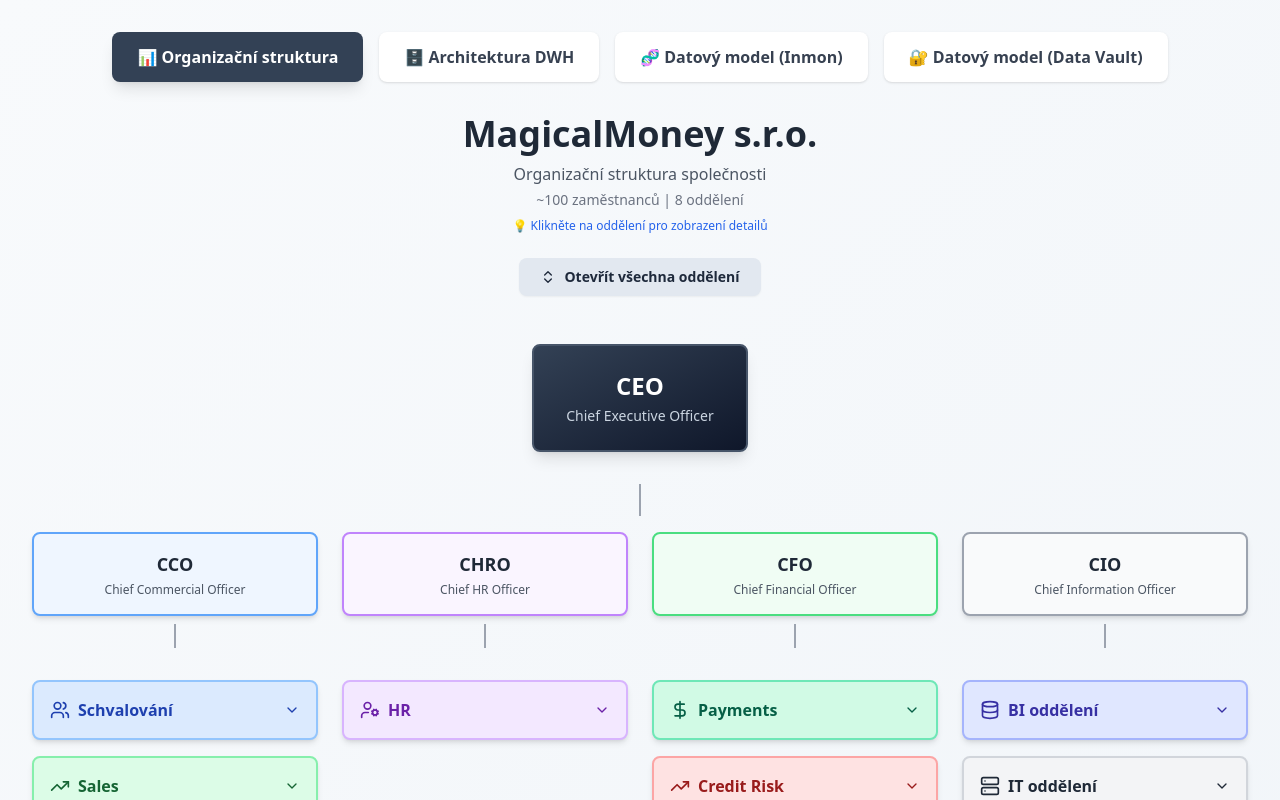
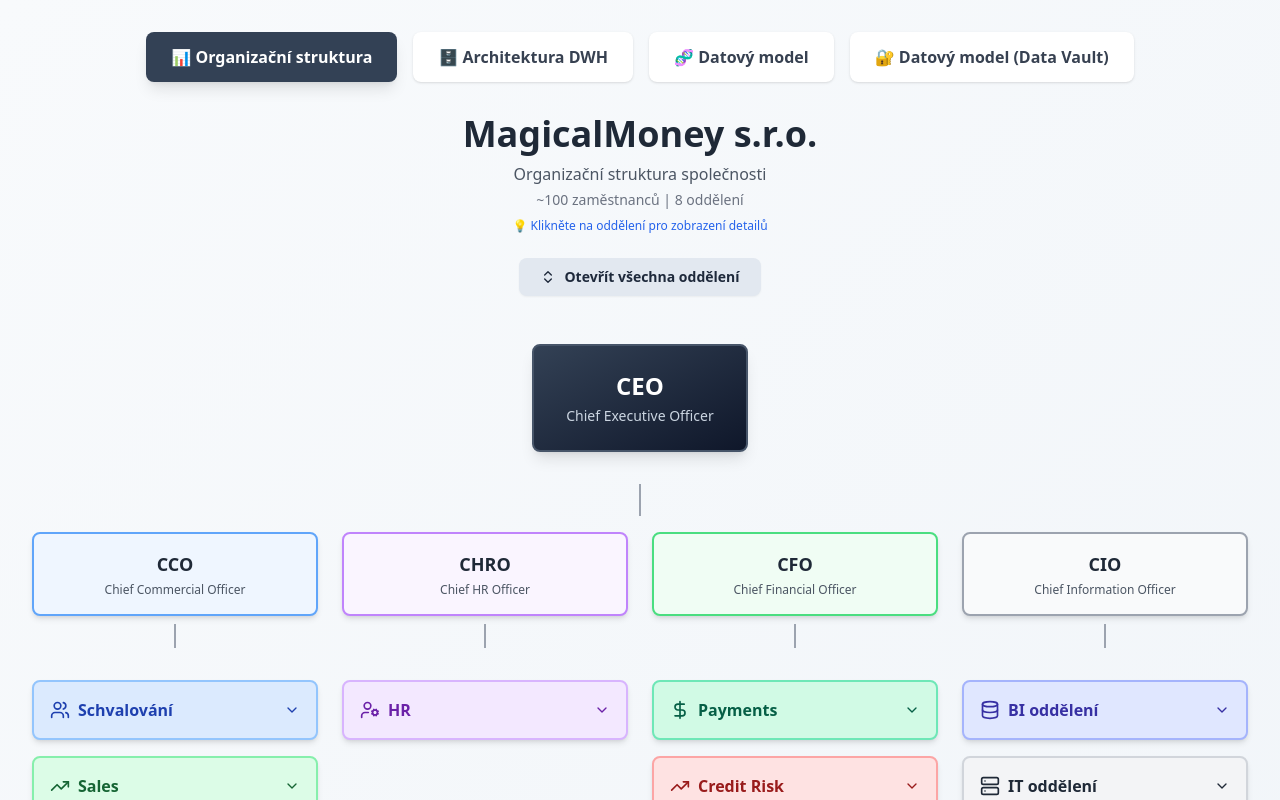
Before and after one commit to waid00/4IT536, a React (Vite) app: page / in a window 1280 px wide. Shown: the top 800 px of the page. Built offline with nearby package versions, Linux system fonts and the light colour scheme.

Commit message:
erased inmon

```diff
--- a/src/App.jsx
+++ b/src/App.jsx
@@ -433,7 +433,7 @@ Order_Detail "1" -- "1..*" Invoice : so_line_id
             onClick={() => setCurrentPage('inmon')}
             className={`px-6 py-3 rounded-lg font-semibold transition-all ${currentPage === 'inmon' ? 'bg-slate-700 text-white shadow-lg' : 'bg-white text-gray-700 hover:bg-gray-100 shadow'}`}
           >
-            🧬 Datový model (Inmon)
+            🧬 Datový model
           </button>
           {/* ZMĚNA: Přidáno tlačítko pro Data Vault */}
           <button
```
Also changed, not shown: src/assets/DWH.png.
